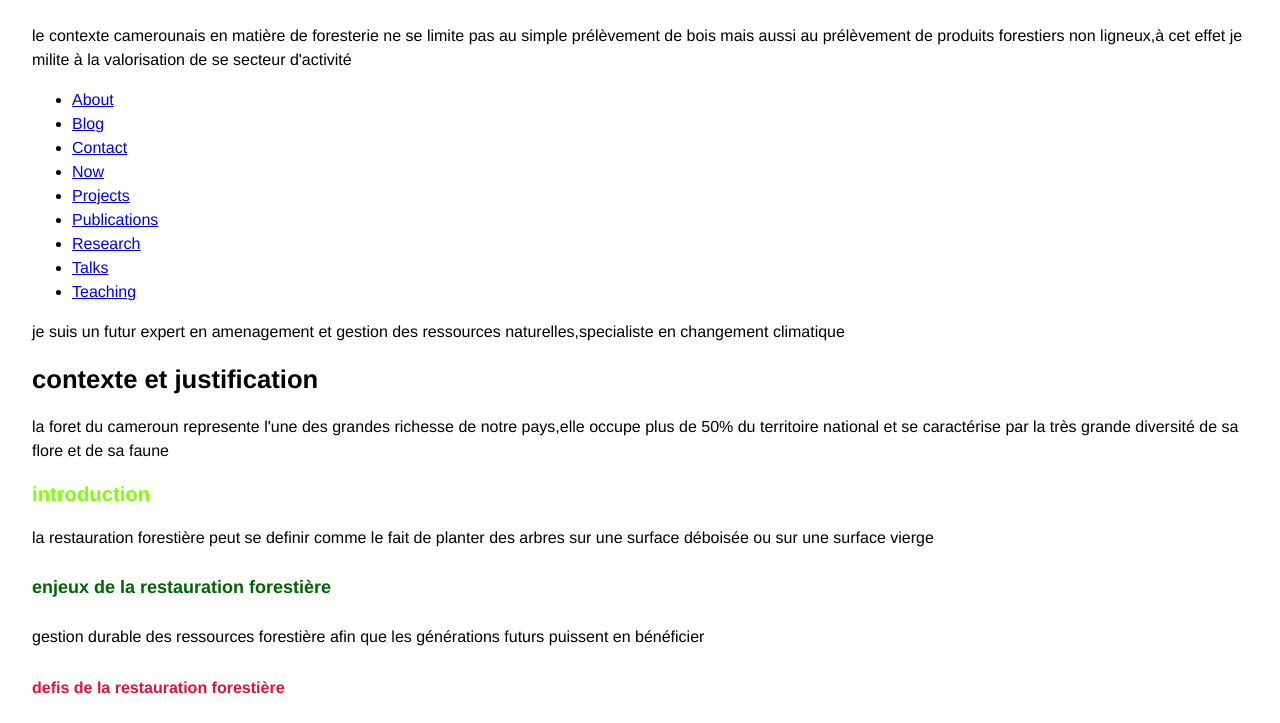
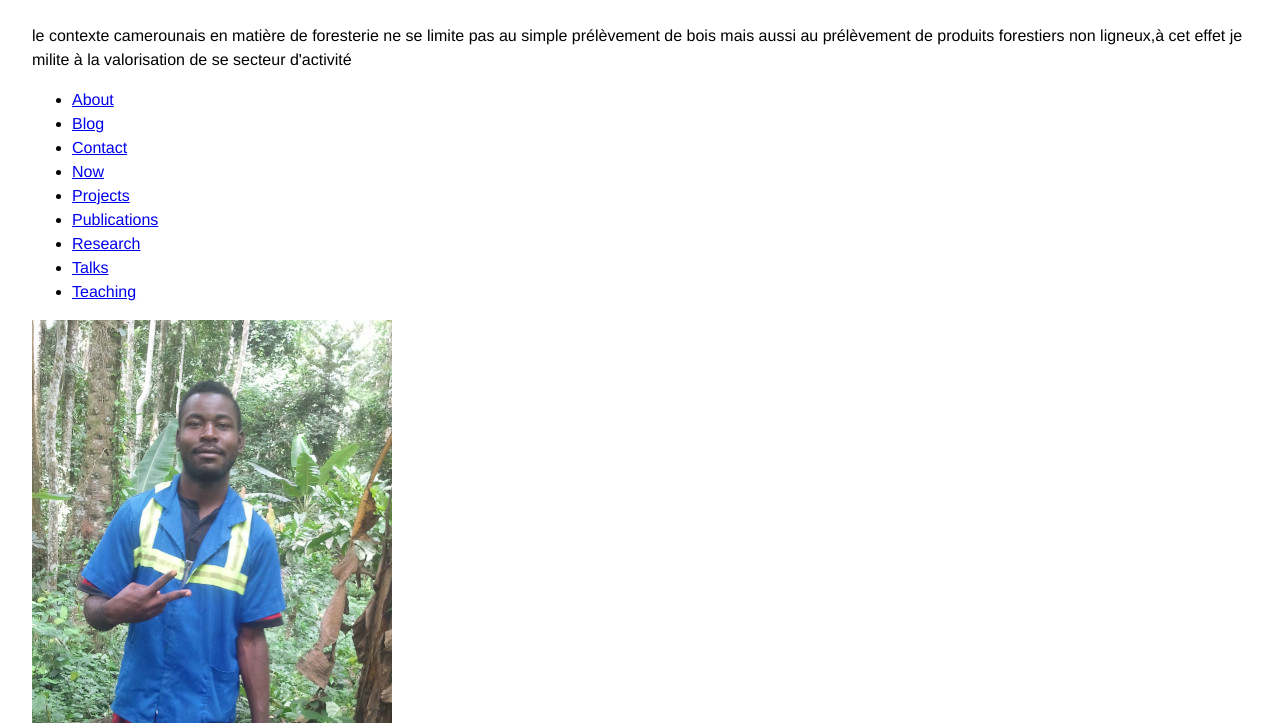
Before and after one commit to michel1302/michel1302.github.io, a plain HTML site: page index.html in a window 1280 px wide. Shown: the part 77-800 px from the top of the page. Drawn offline with Linux system fonts and the light colour scheme.

Commit message:
Update index.html

```diff
--- a/index.html
+++ b/index.html
@@ -32,9 +32,9 @@
 
     </header>
 
-
     <main>
 
+<img src="img/essaaie.jpg" alt="in forest">
         <p>je suis un futur expert en amenagement et gestion des ressources naturelles,specialiste en changement
             climatique</p>
 
```
